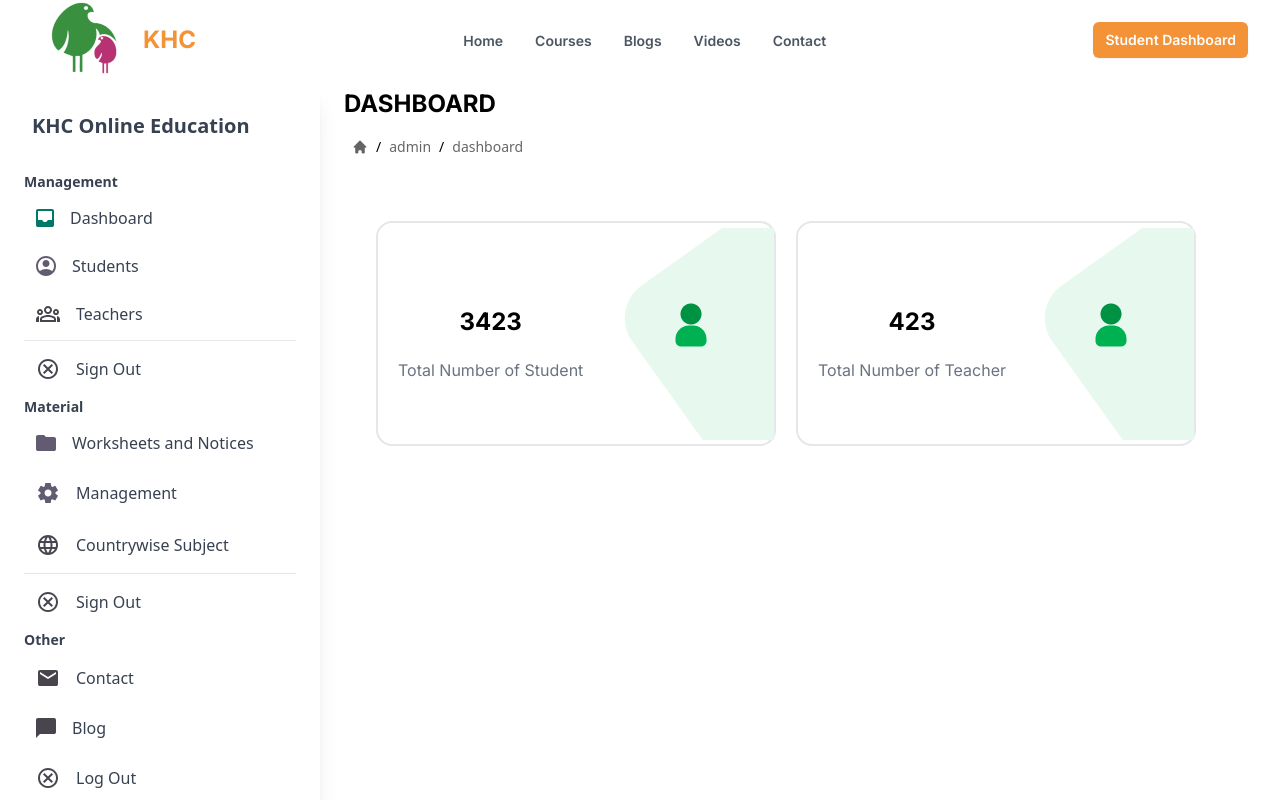
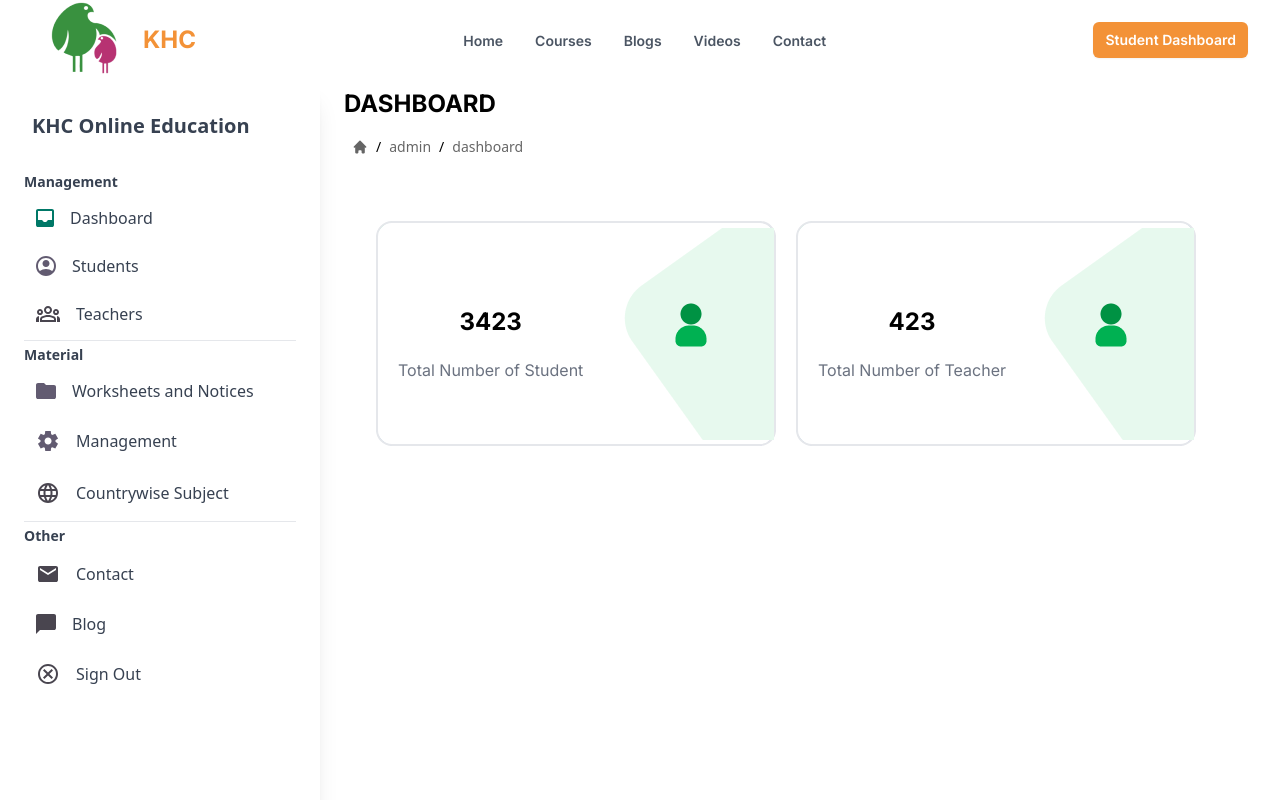
Before and after one commit to sudoarchie/frontend_khc, a Next.js app: page /admin/dashboard in a window 1280 px wide. Shown: the top 800 px of the page. Built offline with nearby package versions, Linux system fonts and the light colour scheme.

Commit message:
Side bar bug fix

```diff
--- a/app/admin/dashboard/layout.tsx
+++ b/app/admin/dashboard/layout.tsx
@@ -1,6 +1,4 @@
 import { Sidebar } from "@/app/components/SideBar";
-
-import { NavbarThird } from "../../components/NavbarThird";
 import { Breadcrumb } from "@/app/components/Breadcrumbs";
 import { SectionHeader } from "@/app/components/SectionHeader";
 
@@ -167,24 +165,6 @@ export default function AdminPanelLayout({
             </svg>
           ),
         },
-        {
-          href: "/admin",
-          label: "Log Out",
-          icon: (
-            <svg
-              width="24"
-              height="24"
-              viewBox="0 0 24 24"
-              fill="none"
-              xmlns="http://www.w3.org/2000/svg"
-            >
-              <path
-                d="M8.4 17L12 13.4L15.6 17L17 15.6L13.4 12L17 8.4L15.6 7L12 10.6L8.4 7L7 8.4L10.6 12L7 15.6L8.4 17ZM12 22C10.6167 22 9.31667 21.7375 8.1 21.2125C6.88333 20.6875 5.825 19.975 4.925 19.075C4.025 18.175 3.3125 17.1167 2.7875 15.9C2.2625 14.6833 2 13.3833 2 12C2 10.6167 2.2625 9.31667 2.7875 8.1C3.3125 6.88333 4.025 5.825 4.925 4.925C5.825 4.025 6.88333 3.3125 8.1 2.7875C9.31667 2.2625 10.6167 2 12 2C13.3833 2 14.6833 2.2625 15.9 2.7875C17.1167 3.3125 18.175 4.025 19.075 4.925C19.975 5.825 20.6875 6.88333 21.2125 8.1C21.7375 9.31667 22 10.6167 22 12C22 13.3833 21.7375 14.6833 21.2125 15.9C20.6875 17.1167 19.975 18.175 19.075 19.075C18.175 19.975 17.1167 20.6875 15.9 21.2125C14.6833 21.7375 13.3833 22 12 22ZM12 20C14.2333 20 16.125 19.225 17.675 17.675C19.225 16.125 20 14.2333 20 12C20 9.76667 19.225 7.875 17.675 6.325C16.125 4.775 14.2333 4 12 4C9.76667 4 7.875 4.775 6.325 6.325C4.775 7.875 4 9.76667 4 12C4 14.2333 4.775 16.125 6.325 17.675C7.875 19.225 9.76667 20 12 20Z"
-                fill="#49454F"
-              />
-            </svg>
-          ),
-        },
       ],
     },
   ];
--- a/app/admin/dashboard/page.tsx
+++ b/app/admin/dashboard/page.tsx
@@ -1,8 +1,5 @@
-import { Breadcrumb } from "@/app/components/Breadcrumbs";
+"use client";
 import { DashboardCard } from "@/app/components/DashboardCard";
-import { NavbarSec } from "@/app/components/NavbarSecoundary";
-import { NavbarThird } from "@/app/components/NavbarThird";
-import { Sidebar } from "@/app/components/SideBar";
 
 export default function Page() {
   const dashboardData = [
--- a/app/admin/page.tsx
+++ b/app/admin/page.tsx
@@ -4,7 +4,6 @@ import { useForm, SubmitHandler } from "react-hook-form";
 
 import graphicsLogin from "@/public/8ff238e5b5acb1cf34f2dd1e1e2bcbea.png";
 import Link from "next/link";
-import { NavbarSec } from "@/app/components/NavbarSecoundary";
 import { Button, TextField } from "@mui/material";
 
 export default function Page() {
@@ -36,14 +35,8 @@ export default function Page() {
         </div>
         <div className=" w-full sm:w-1/2">
           <div className="mx-10 mb-5">
-            <h1 className="text-2xl">Sign in to your account</h1>
-            <div className=" flex gap-1">
-              Don&apos;t have an account?
-              <Link href="/signup" className="text-primary">
-                Get started
-              </Link>
-            </div>
-            <form onSubmit={handleSubmit(onSubmit)} className="mt-20">
+            <h1 className="text-2xl">Sign into your account</h1>
+            <form onSubmit={handleSubmit(onSubmit)} className="mt-10">
               <TextField
                 id="outlined-basic"
                 variant="outlined"
--- a/app/components/SideBar.tsx
+++ b/app/components/SideBar.tsx
@@ -1,6 +1,6 @@
+"use client";
 import React from "react";
 import Link from "next/link";
-import { cookies } from "next/headers";
 
 // Define the types for the props
 interface SidebarItem {
@@ -37,11 +37,30 @@ const SidebarSection: React.FC<SidebarSectionProps> = ({ title, items }) => (
       </Link>
     ))}
     {title !== "Other" && <hr />}
+  </>
+);
+
+// Sidebar component
+export const Sidebar: React.FC<SidebarProps> = ({ sidebarData }) => (
+  <div className="relative flex h-screen w-full max-w-[20rem] flex-col rounded-xl bg-white bg-clip-border p-4 text-gray-700 shadow-xl shadow-blue-gray-900/5">
+    <div className="p-4 mb-2">
+      <h5 className="block font-sans text-xl antialiased font-semibold leading-snug tracking-normal text-blue-gray-900">
+        KHC Online Education
+      </h5>
+    </div>
+    <nav className="flex min-w-[240px] flex-col gap-1 p-2 font-sans text-base font-normal text-blue-gray-700">
+      {sidebarData.map((section, index) => (
+        <SidebarSection
+          key={index}
+          title={section.title}
+          items={section.items}
+        />
+      ))}
       <Link
         href={"../"}
         onClick={() => {
           document.cookie = `studenttoken=; admintoken=; teachertoken=; path=/; expires=${new Date(
-          0
+            0,
           ).toUTCString()}`;
         }}
       >
@@ -67,25 +86,6 @@ const SidebarSection: React.FC<SidebarSectionProps> = ({ title, items }) => (
           Sign Out
         </div>
       </Link>
-  </>
-);
-
-// Sidebar component
-export const Sidebar: React.FC<SidebarProps> = ({ sidebarData }) => (
-  <div className="relative flex h-screen w-full max-w-[20rem] flex-col rounded-xl bg-white bg-clip-border p-4 text-gray-700 shadow-xl shadow-blue-gray-900/5">
-    <div className="p-4 mb-2">
-      <h5 className="block font-sans text-xl antialiased font-semibold leading-snug tracking-normal text-blue-gray-900">
-        KHC Online Education
-      </h5>
-    </div>
-    <nav className="flex min-w-[240px] flex-col gap-1 p-2 font-sans text-base font-normal text-blue-gray-700">
-      {sidebarData.map((section, index) => (
-        <SidebarSection
-          key={index}
-          title={section.title}
-          items={section.items}
-        />
-      ))}
     </nav>
   </div>
 );
```
Lines whose indentation alone changed are shown as unchanged.
